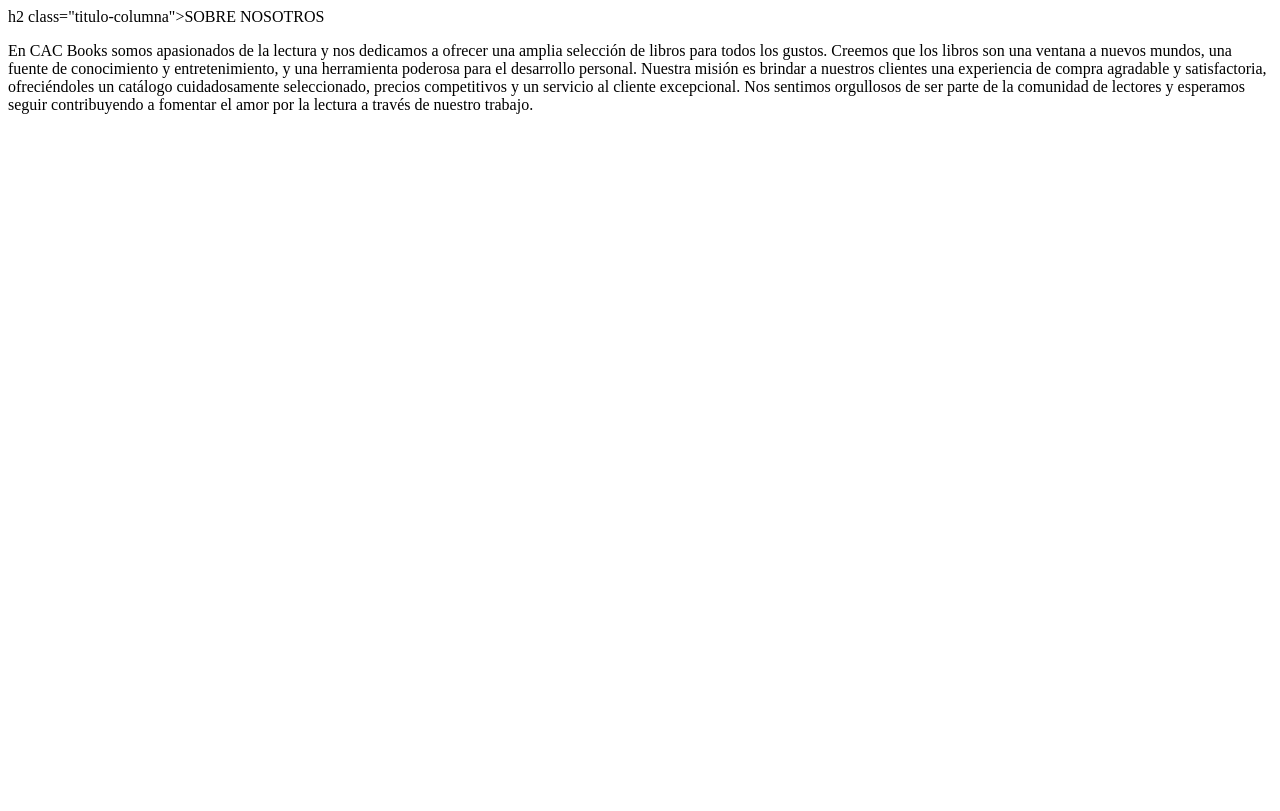
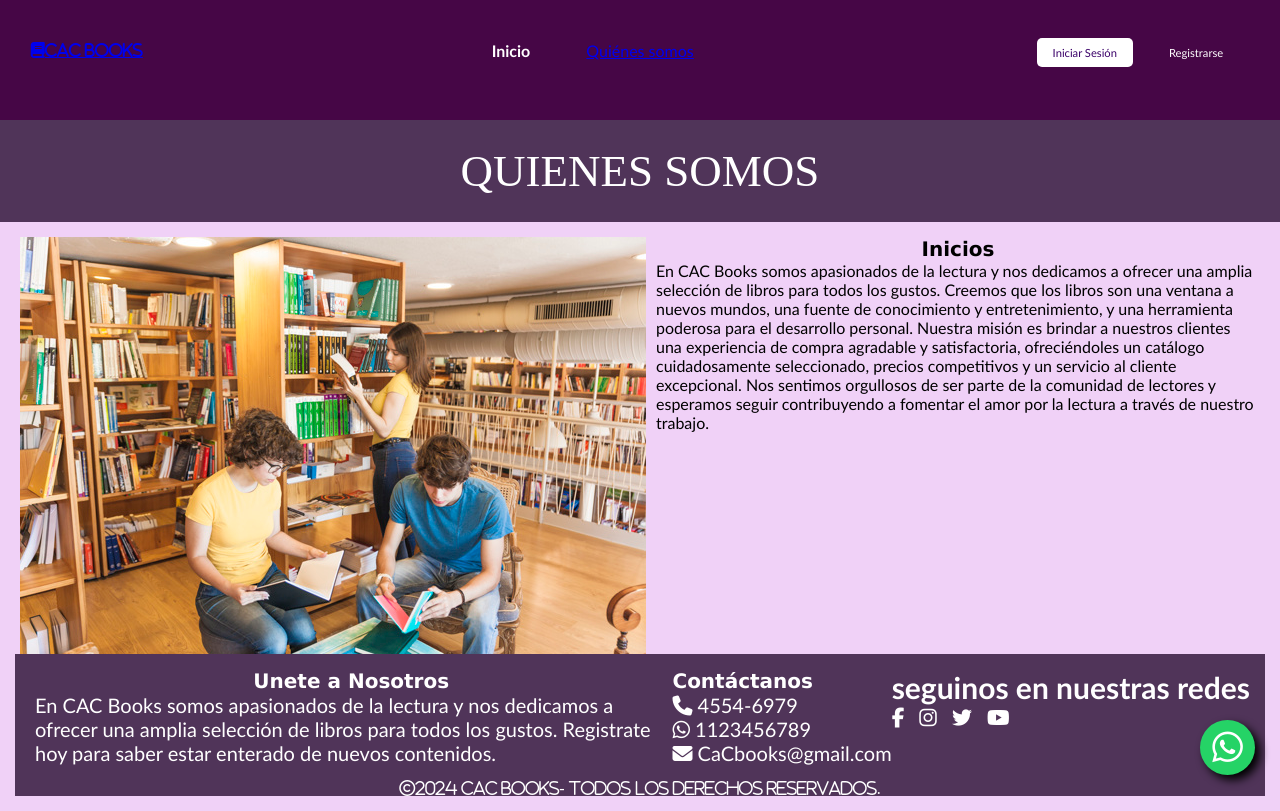
Before and after one commit to SonyaAlfaro/ProyectoCaCTeam7.github.io, a plain HTML site: page quienessomos.html in a window 1280 px wide. Drawn offline with Linux system fonts and the light colour scheme; a web font is replaced by a local one.

Commit message:
quienessomos.html

```diff
--- a/quienessomos.html
+++ b/quienessomos.html
@@ -1,6 +1,89 @@
-h2 class="titulo-columna">SOBRE NOSOTROS</h2>
-            <p class="desc-columna">En CAC Books somos apasionados de la lectura y nos dedicamos a ofrecer una amplia selección de libros para todos los gustos. Creemos que los libros son una ventana a nuevos mundos, una fuente de conocimiento y entretenimiento, y una herramienta poderosa para el desarrollo personal.
+<html lang="es">
+<head>
+    <meta charset="UTF-8">
+    <meta name="viewport" content="width=device-width, initial-scale=1.0">
+    <script src="https://kit.fontawesome.com/f7fb471b65.js"></script> <!--Icono-->
+    <link href="https://fonts.googleapis.com/css2?family=Nombre+de+la+fuente" rel="stylesheet">
 
-            Nuestra misión es brindar a nuestros clientes una experiencia de compra agradable y satisfactoria, ofreciéndoles un catálogo cuidadosamente seleccionado, precios competitivos y un servicio al cliente excepcional.
+    <link rel="shortcut icon" href="favicon.ico" type="image/x-icon"> <!--Favicon-->
+    <link rel="stylesheet" href="css/estiloprincipal.css"> <!--Hoja de estilos-->
 
-            Nos sentimos orgullosos de ser parte de la comunidad de lectores y esperamos seguir contribuyendo a fomentar el amor por la lectura a través de nuestro trabajo.</p>
+
+    <title>ProyectoCAC</title>
+</head>
+
+<body>
+
+    <!--boton wtp-->
+    <a href="https://web.whatsapp.com/" class="btn-wsp" target="_blank"><i class="fab fa-whatsapp"></i></a>
+
+
+   <header class="header">
+   <nav class="navegacion">
+    <a href="index.html" class="fa fa-book">CAC BOOKS</a>
+
+        <ul class="listaNav">
+            <li class="listaItem"><a href="index.html" class="linknav">Inicio</a></li>
+            <li class="listaItem"><a href="quienessomos.html" class="quienessomos">Quiénes somos</a></li>
+        </ul>
+
+        <ul class="logIn">
+            <li class="LogItem"><a href="indexLogin.html" class="linkLog iniciarSesión">Iniciar Sesión</a></li>
+            <li class="LogItem"><a href="registrarse.html" class="linkLog">Registrarse</a></li>
+        </ul>
+    </a>
+   </nav>
+</header>
+
+
+<section class="grupo grupo-color">
+    <div class="contenedor">
+    <h2 class="titulo-principal"> QUIENES SOMOS</h2>
+</div>
+</section>
+    <!--primera columna-->
+<section class="main-descripcion">
+<div class="container">
+   <div class="column"><img src="img/grupobiblioteca.jpg" alt="" ></div>
+
+   <!--segunda columna-->
+   <div class=" column">
+     <h3 class="titulo-columna">Inicios</h3>
+    <p class=" desc-columna">En CAC Books somos apasionados de la lectura y nos dedicamos a ofrecer una amplia selección de libros para todos los gustos. Creemos que los libros son una ventana a nuevos mundos, una fuente de conocimiento y entretenimiento, y una herramienta poderosa para el desarrollo personal.
+    Nuestra misión es brindar a nuestros clientes una experiencia de compra agradable y satisfactoria, ofreciéndoles un catálogo cuidadosamente seleccionado, precios competitivos y un servicio al cliente excepcional. Nos sentimos orgullosos de ser parte de la comunidad de lectores y esperamos seguir contribuyendo a fomentar el amor por la lectura a través de nuestro trabajo. </p>
+</div>
+</div>
+
+<!-- Pie de página -->
+<footer class="pie-pagina">
+    <div class="container">
+
+        <div class="column">
+            <h2 class="titulo-columna">Unete a Nosotros</h2>
+            <p class="desc-columna">En CAC Books somos apasionados de la lectura y nos dedicamos a ofrecer una amplia selección de libros para todos los gustos. Registrate hoy para saber estar enterado de nuevos contenidos.</p>
+    </div>
+
+    <div class="contenedor">
+        <h2 class="titulo-columna desc-columna">Contáctanos</h2>
+        <p class="desc-columna"><i class="fa fa-phone"></i> 4554-6979</p>
+        <p class="desc-columna"><i class="fa fa-whatsapp"></i> 1123456789</p>
+        <p class="desc-columna"><i class="fa fa-envelope"></i> CaCbooks@gmail.com</p>
+    </div>
+
+    <!-- Redes Sociales -->
+    <div class="contenedor">
+        <h2 class="red-social">seguinos en nuestras redes</h2>
+        <a href="https://www.facebook.com" class="fa fa-facebook"></a>
+        <a href="https://www.instagram.com" class="fa fa-instagram"></a>
+        <a href="https://www.twitter.com" class="fa fa-twitter"></a>
+        <a href="https://www.youtube.com" class="fa fa-youtube"></a>
+    </div>
+
+
+</footer>
+<!-- Copyright -->
+    <section class="grupo2">
+        <a class="fa fa-copyright">2024 Cac Books- Todos los derechos reservados.</a>
+    </section>
+    </body>
+    </html>
```
